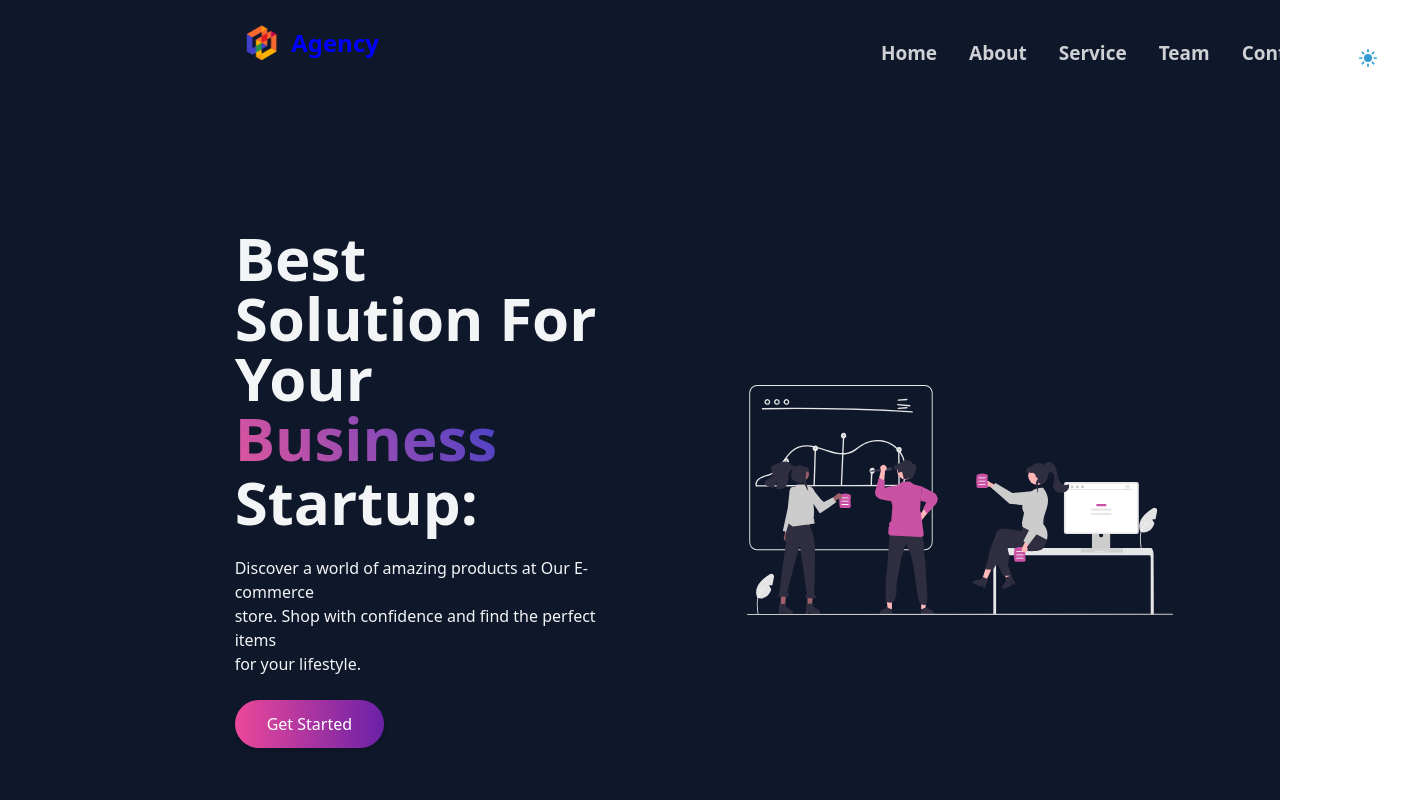
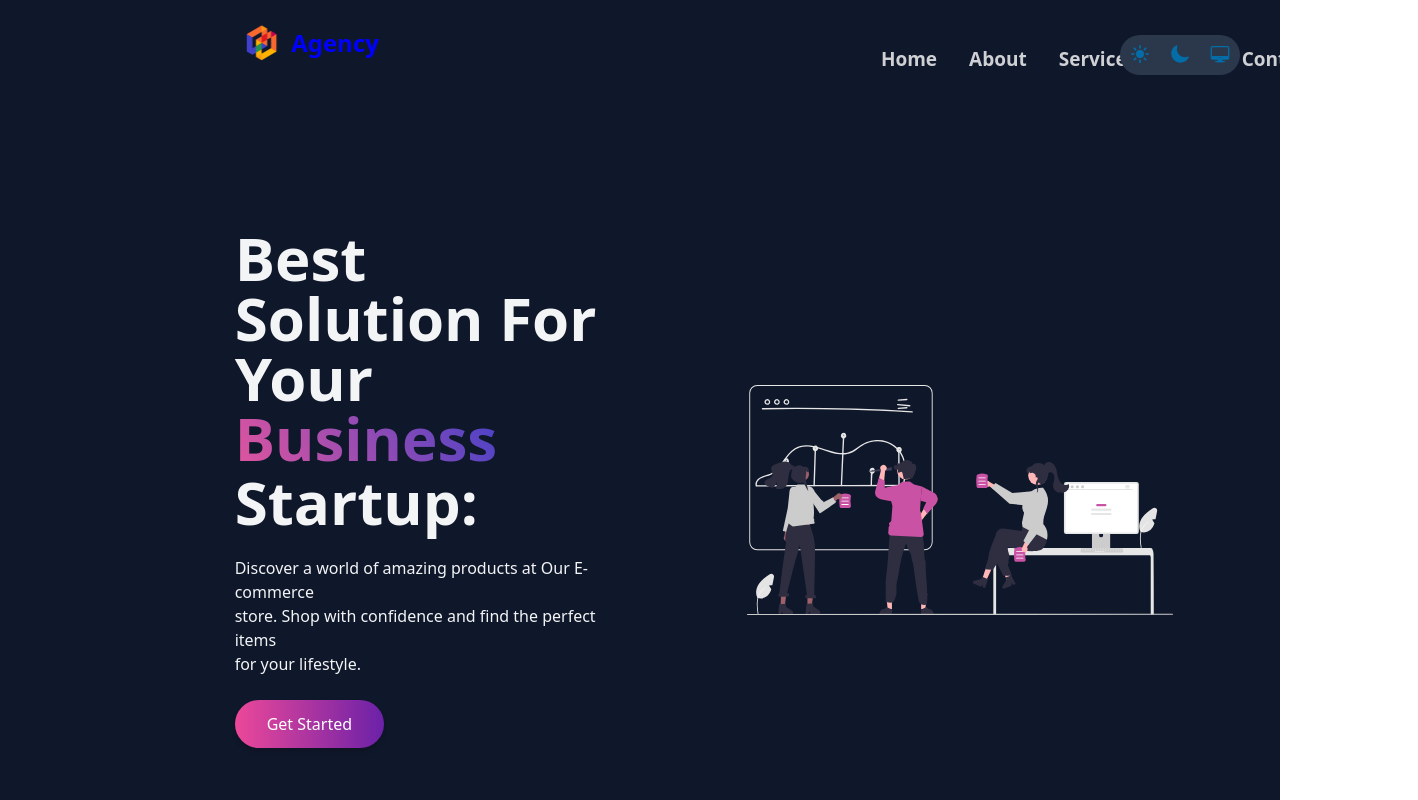
Before and after one commit to rakotoarisonlandry/Agency, a React (Vite) app: page / in a window 1280 px wide. Shown: the top 800 px of the page, 1418 px wide, since content can reach past the window. Built offline with nearby package versions, Linux system fonts and the light colour scheme.

Commit message:
add dark mode method

```diff
--- a/src/component/header.jsx
+++ b/src/component/header.jsx
@@ -3,6 +3,20 @@ import logo from "../assets/image/logo.png";
 import { useThemeContext } from "../Tool/ThemeContext";
 import { motion } from "framer-motion";
 function Header() {
+  const options = [
+    {
+      icon: "sunny",
+      text: "light",
+    },
+    {
+      icon: "moon",
+      text: "dark ",
+    },
+    {
+      icon: "desktop-outline",
+      text: "system",
+    },
+  ];
   const { toggleTheme, theme } = useThemeContext();
 
   const isLightTheme = theme === "light";
@@ -84,10 +98,15 @@ function Header() {
         >
           <a href="#">Contact</a>
         </motion.li>
-        <li>
-          <button className="w-8 h-8 leading-9 text-xl rounded-full m-1 text-sky-600 " >
-            <ion-icon name="sunny"></ion-icon>
-          </button>
+        <li className="fixed top-[35px] right-10 duration-100  dark:bg-slate-700 bg-gray-100 rounded-full">
+          {options?.map((opt) => (
+            <button
+              key={opt.text}
+              className="w-8 h-8 leading-9 text-xl rounded-full m-1 text-sky-600 "
+            >
+              <ion-icon name={opt.icon}></ion-icon>
+            </button>
+          ))}
         </li>
       </ul>
     </div>
```
